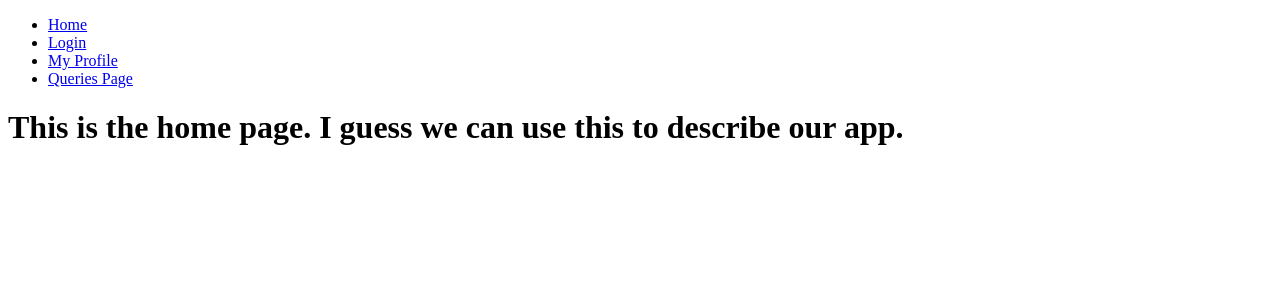
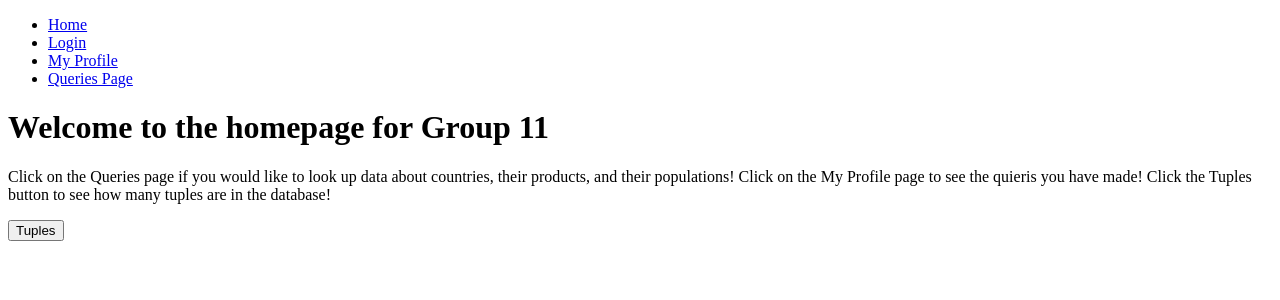
Before and after one commit to GoonerBrian/CIS4301-Group-11, a React (Create React App) app in the folder frontend/: page / in a window 1280 px wide. Shown: the top 300 px of the page. Built offline with nearby package versions, Linux system fonts and the light colour scheme; no server answers.

Commit message:
added frontent button to display total tuples

```diff
--- a/frontend/src/pages/HomePage.js
+++ b/frontend/src/pages/HomePage.js
@@ -1,6 +1,36 @@
+import {useState, useEffect} from 'react';
+import axios from 'axios';
 const HomePage = () => {
+    const [totalTuples, setTotalTuples] = useState({tups: 0});
+    useEffect (() => {
+        const loadTuples = async () => {
+            const response = await axios.get('http://localhost:5000/total-tuples');
+            const responseValue = response.data.rows.at(0).at(0) + response.data.rows.at(0).at(1);
+
+            //console.log(responseValue);
+            setTotalTuples({tups : responseValue});
+        }
+        loadTuples();
+    }, []);
+
+    const displayTups = () => {
+        alert(`The total number of Tuples in the database is ${totalTuples.tups}.`);
+    }
+
     return (
-        <h1>This is the home page. I guess we can use this to describe our app.</h1>
+        <>
+        <h1>Welcome to the homepage for Group 11</h1>
+        <p>Click on the Queries page if you would like to look up data about countries, their products, and their populations!
+            Click on the My Profile page to see the quieris you have made!
+            Click the Tuples button to see how many tuples are in the database!
+        </p>
+        <button onClick={() => {
+            displayTups();
+        }}
+        >
+            Tuples
+        </button>
+        </>
     );
 }
 
```
Also changed, not shown: 1 other file (tests, documents, lock files or other folders).
